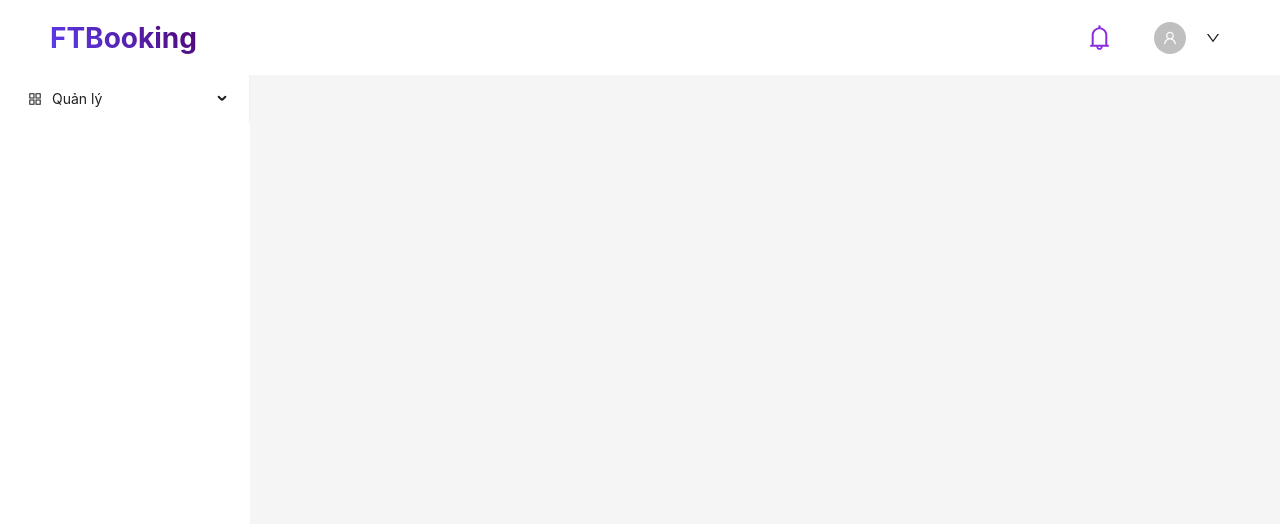
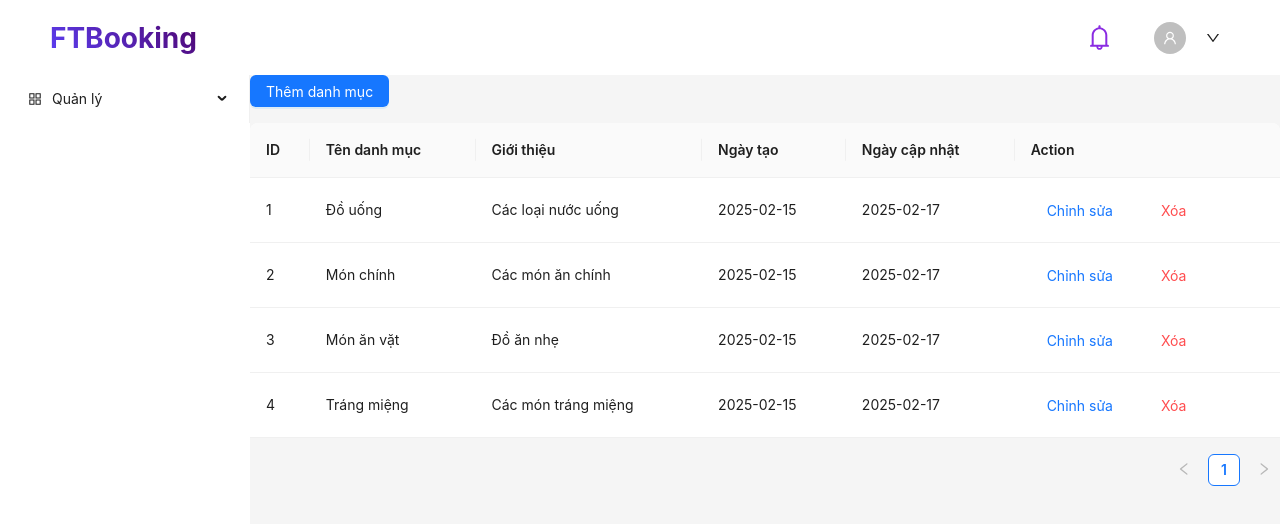
Before and after one commit to wan2510/food-booking-frontend, a React (Vite) app: page /admin/food-category in a window 1280 px wide. Shown: the top 524 px of the page. Built offline with nearby package versions, Linux system fonts and the light colour scheme.

Commit message:
[Food Category] demo commit

```diff
--- a/src/feature/admin/FoodCategory/index.jsx
+++ b/src/feature/admin/FoodCategory/index.jsx
@@ -1,5 +1,120 @@
-const FoodCategory = () => {
-    return <></>;
+import React, { useState } from "react";
+import { Table, Space, Button, Modal, Form, Input, DatePicker } from "antd";
+import dayjs from "dayjs";
+
+const App = () => {
+    const [form] = Form.useForm();
+    const [open, setOpen] = useState(false);
+    const [editingData, setEditingData] = useState(null);
+    const [data, setData] = useState([
+        { key: "1", ID: "1", name: "Đồ uống", description: "Các loại nước uống", created_at: "2025-02-15", updated_at: "2025-02-17" },
+        { key: "2", ID: "2", name: "Món chính", description: "Các món ăn chính", created_at: "2025-02-15", updated_at: "2025-02-17" },
+        { key: "3", ID: "3", name: "Món ăn vặt", description: "Đồ ăn nhẹ", created_at: "2025-02-15", updated_at: "2025-02-17" },
+        { key: "4", ID: "4", name: "Tráng miệng", description: "Các món tráng miệng", created_at: "2025-02-15", updated_at: "2025-02-17" },
+    ]);
+
+    const columns = [
+        { title: "ID", dataIndex: "ID", key: "ID" },
+        { title: "Tên danh mục", dataIndex: "name", key: "name" },
+        { title: "Giới thiệu", dataIndex: "description", key: "description" },
+        { title: "Ngày tạo", dataIndex: "created_at", key: "created_at" },
+        { title: "Ngày cập nhật", dataIndex: "updated_at", key: "updated_at" },
+        {
+            title: "Action",
+            key: "action",
+            render: (_, record) => (
+                <Space size="middle">
+                    <Button type="link" onClick={() => handleEdit(record)}>Chỉnh sửa</Button>
+                    <Button type="link" danger onClick={() => handleDelete(record.ID)}>Xóa</Button>
+                </Space>
+            ),
+        },
+    ];
+
+    const handleEdit = (record) => {
+        setEditingData(record);
+        form.setFieldsValue({
+            ...record,
+            created_at: dayjs(record.created_at),
+            updated_at: dayjs(record.updated_at),
+        });
+        setOpen(true);
+    };
+
+    const handleAddNew = () => {
+        setEditingData(null);
+        form.resetFields();
+        setOpen(true);
+    };
+
+
+    const handleSave = (values) => {
+        if (editingData) {
+
+            const updatedData = data.map((item) =>
+                item.ID === editingData.ID
+                    ? {
+                        ...item,
+                        ...values,
+                        created_at: values.created_at.format("YYYY-MM-DD"),
+                        updated_at: values.updated_at.format("YYYY-MM-DD"),
+                    }
+                    : item
+            );
+            setData(updatedData);
+        } else {
+
+            const newItem = {
+                ID: String(data.length + 1),
+                key: String(data.length + 1),
+                ...values,
+                created_at: values.created_at.format("YYYY-MM-DD"),
+                updated_at: values.updated_at.format("YYYY-MM-DD"),
+            };
+            setData([...data, newItem]);
+        }
+
+        setOpen(false);
 };
 
-export default FoodCategory;
+
+    const handleDelete = (id) => {
+        setData(data.filter((item) => item.ID !== id));
+    };
+
+    return (
+        <>
+            <Button type="primary" onClick={handleAddNew} style={{ marginBottom: 16 }}>
+                Thêm danh mục
+            </Button>
+
+            <Table columns={columns} dataSource={data} />
+
+            <Modal
+                open={open}
+                title={editingData ? "Chỉnh sửa danh mục" : "Thêm danh mục"}
+                okText="Lưu"
+                cancelText="Hủy"
+                onCancel={() => setOpen(false)}
+                onOk={() => form.submit()}
+            >
+                <Form form={form} layout="vertical" onFinish={handleSave}>
+                    <Form.Item name="name" label="Tên danh mục" rules={[{ required: true, message: "Vui lòng nhập tên!" }]}>
+                        <Input />
+                    </Form.Item>
+                    <Form.Item name="description" label="Giới thiệu">
+                        <Input.TextArea />
+                    </Form.Item>
+                    <Form.Item name="created_at" label="Ngày tạo" rules={[{ required: true, message: "Vui lòng chọn ngày!" }]}>
+                        <DatePicker format="YYYY-MM-DD" />
+                    </Form.Item>
+                    <Form.Item name="updated_at" label="Ngày cập nhật" rules={[{ required: true, message: "Vui lòng chọn ngày!" }]}>
+                        <DatePicker format="YYYY-MM-DD" />
+                    </Form.Item>
+                </Form>
+            </Modal>
+        </>
+    );
+};
+
+export default App;
```
